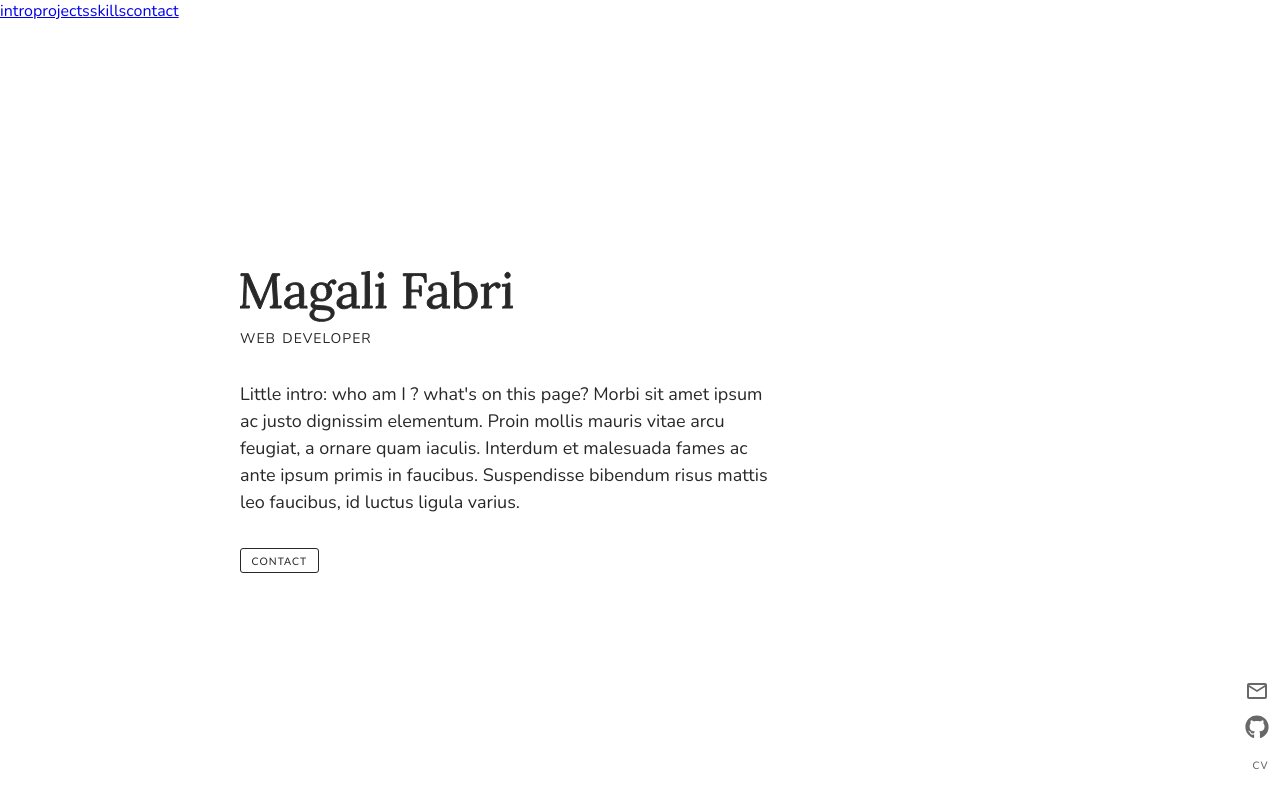
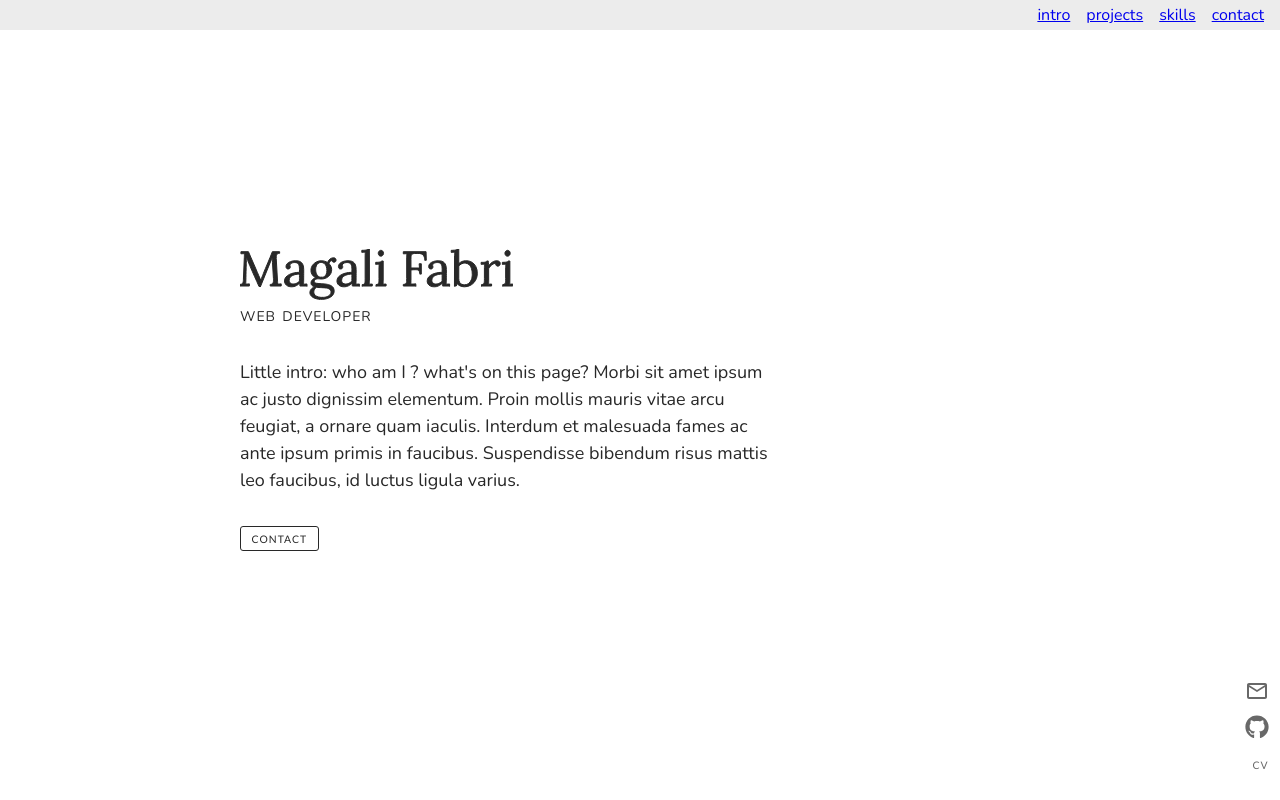
Before and after one commit to magalifabri/portfolio, a React (Create React App) app: page / in a window 1280 px wide. Shown: the top 800 px of the page. Built offline with nearby package versions, Linux system fonts and the light colour scheme.

Commit message:
Add basic layout styling to navbar and hide/show it on scroll down/up

```diff
--- a/src/components/Nav.js
+++ b/src/components/Nav.js
@@ -1,10 +1,20 @@
-import React from 'react';
+import React, {useEffect, useState} from 'react';
+import {useViewportScroll} from "framer-motion";
 import '../styles/Nav.scss';
 
 
 const Nav = () => {
+    const {scrollYProgress} = useViewportScroll();
+    const [scrollingDown, setScrollingDown] = useState(false);
+
+
+    useEffect(() => scrollYProgress.onChange(v => {
+        setScrollingDown(scrollYProgress.getVelocity() > 0)
+    }), [scrollYProgress]);
+
+
     return (
-        <nav className="nav">
+        <nav className={`nav ${scrollingDown ? 'nav--hidden' : ''}`}>
             <a href="#intro">intro</a>
             <a href="#projects">projects</a>
             <a href="#skills">skills</a>
--- a/src/styles/Nav.scss
+++ b/src/styles/Nav.scss
@@ -0,0 +1,25 @@
+.nav {
+    position: fixed;
+    top: 0;
+    right: 0;
+    width: 100%;
+    padding: .25rem 1rem;
+
+    background-color: #ececec;
+
+    display: flex;
+    justify-content: right;
+    flex-direction: row;
+    gap: 1rem;
+
+    @media only screen and (max-width: 500px) {
+        flex-direction: column;
+    } // todo: change to 768px
+
+    transition: all .3s ease;
+
+    &--hidden {
+        top: -1rem;
+        opacity: 0;
+    }
+}
```
